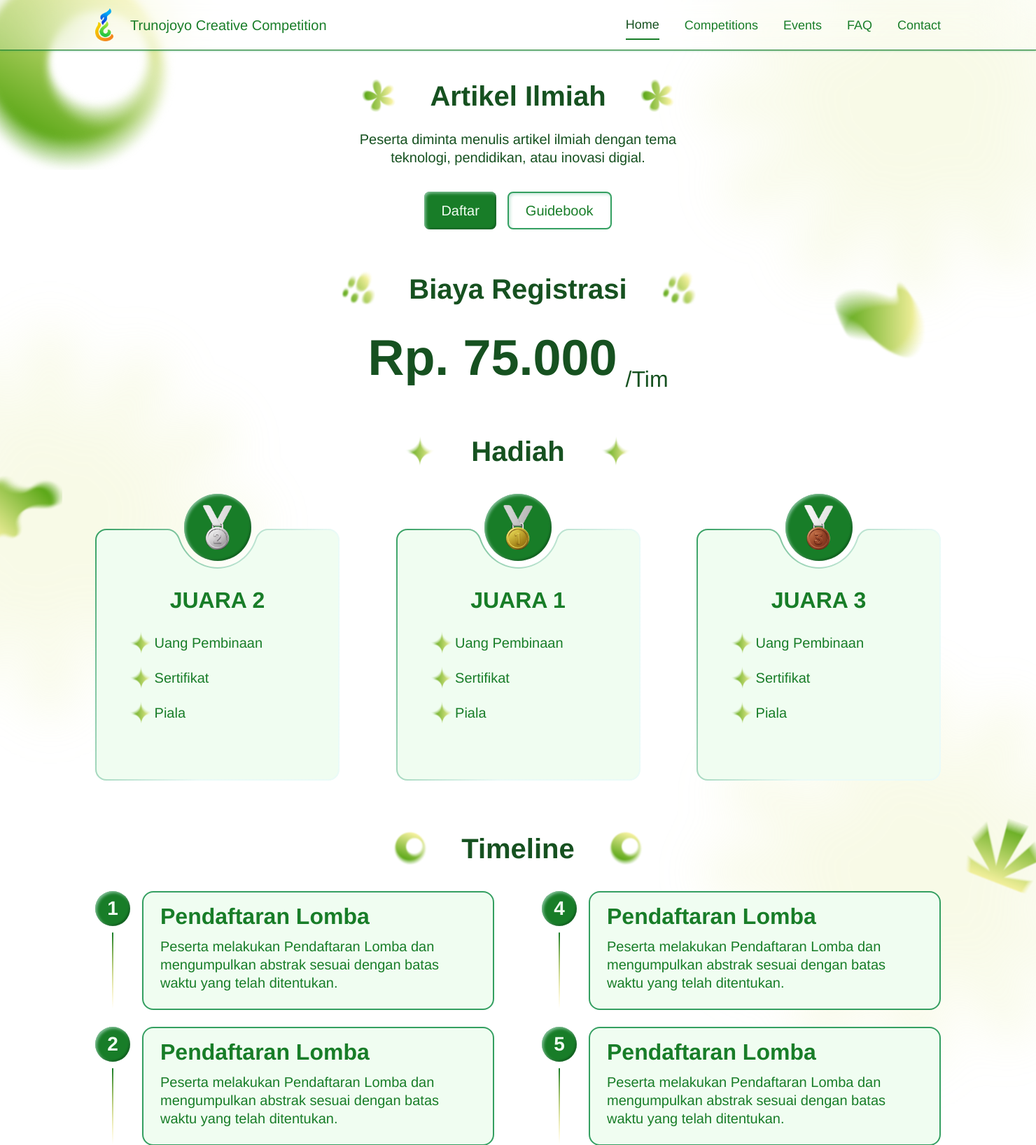
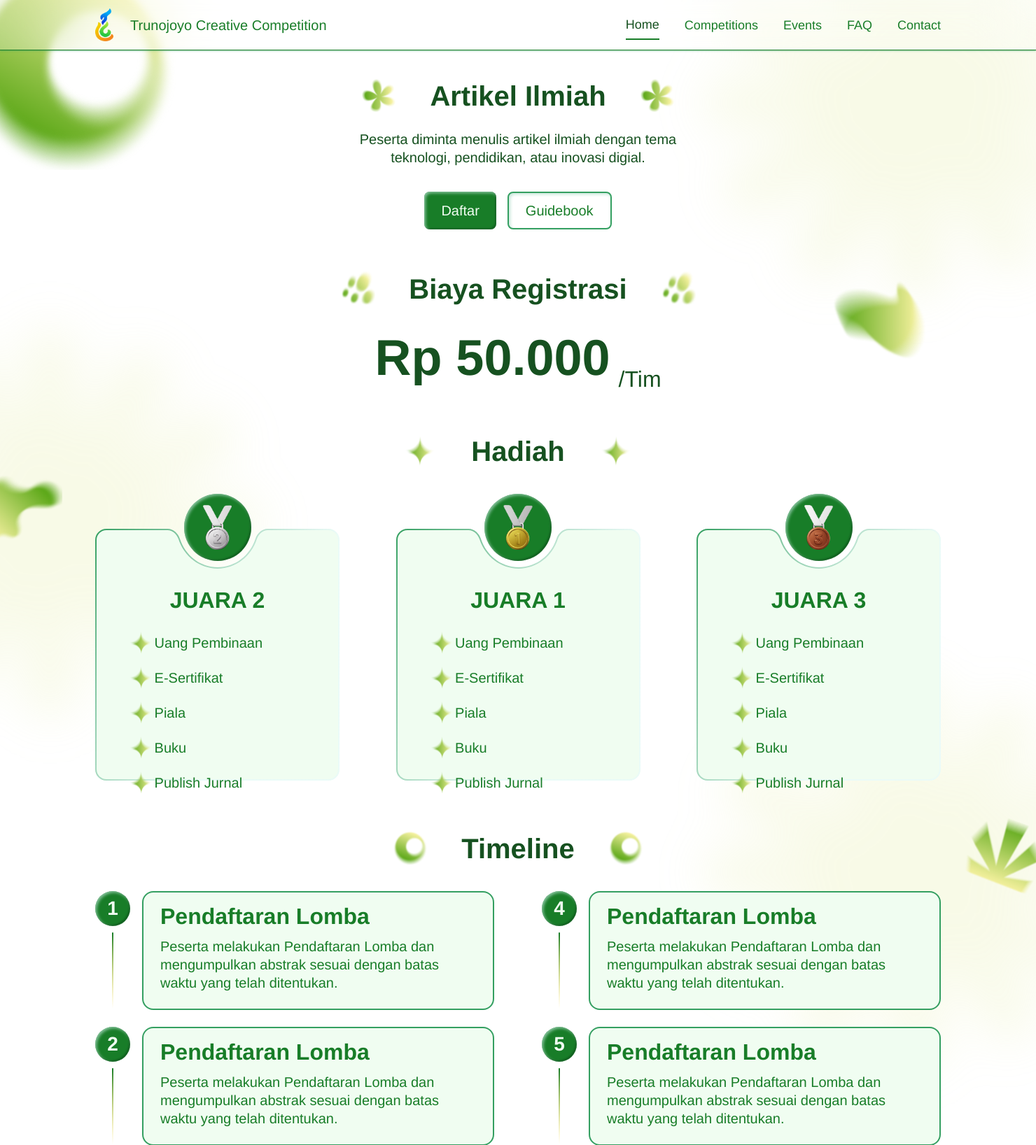
Before and after one commit to azhari-dev/redesign-tcc-2, a PHP site: page /competitions/artikel-ilmiah.php in a window 1480 px wide; the page is wider, and only the part inside the window is pictured. Shown: the top 1637 px of that part at 70% size. Run offline with PHP 8.4, Linux system fonts and the light colour scheme.

Commit message:
tambah link

```diff
--- a/competitions/artikel-ilmiah.php
+++ b/competitions/artikel-ilmiah.php
@@ -49,8 +49,8 @@
             <p class="headline-3-medium">Peserta diminta menulis artikel ilmiah dengan tema teknologi,  pendidikan, atau inovasi digial.</p>
             <div class="card-button">
               <div class="card-button">
-                <a href="#" class="label-1-medium button-2-1">Daftar</a>
-                <a href="#" class="label-1-medium button-2-2">Guidebook</a>
+                <a href="https://bit.ly/Pendaftaran_LKTI_TCC2025" class="label-1-medium button-2-1">Daftar</a>
+                <a href="https://bit.ly/Guidebook_LKTI_TCC2025" class="label-1-medium button-2-2">Guidebook</a>
               </div>
             </div>
           </div>
@@ -65,7 +65,7 @@
           </div>
         </div>
         <div class="section registrasi">
-          <p>Rp. 75.000</p>
+          <p>Rp 50.000</p>
           <p class="heading-3-medium">/Tim</p>
         </div>
         <div class="headings">
@@ -107,11 +107,19 @@
                   </div>
                   <div class="list-card">
                     <img src="../img/elemen-4.png" alt="elemen-5">
-                    <p class="headline-3-medium">Sertifikat</p>
+                    <p class="headline-3-medium">E-Sertifikat</p>
                   </div>
                   <div class="list-card">
                     <img src="../img/elemen-4.png" alt="elemen-5">
                     <p class="headline-3-medium">Piala</p>
+                  </div>
+                  <div class="list-card">
+                  <img src="../img/elemen-4.png" alt="elemen-5">
+                  <p class="headline-3-medium">Buku</p>
+                  </div>
+                  <div class="list-card">
+                    <img src="../img/elemen-4.png" alt="elemen-5">
+                    <p class="headline-3-medium">Publish Jurnal</p>
                   </div>
                 </div>
               </div>
@@ -146,11 +154,19 @@
                   </div>
                   <div class="list-card">
                     <img src="../img/elemen-4.png" alt="elemen-5">
-                    <p class="headline-3-medium">Sertifikat</p>
+                    <p class="headline-3-medium">E-Sertifikat</p>
                   </div>
                   <div class="list-card">
                     <img src="../img/elemen-4.png" alt="elemen-5">
                     <p class="headline-3-medium">Piala</p>
+                  </div>
+                  <div class="list-card">
+                  <img src="../img/elemen-4.png" alt="elemen-5">
+                  <p class="headline-3-medium">Buku</p>
+                  </div>
+                  <div class="list-card">
+                    <img src="../img/elemen-4.png" alt="elemen-5">
+                    <p class="headline-3-medium">Publish Jurnal</p>
                   </div>
                 </div>
               </div>
@@ -185,11 +201,19 @@
                   </div>
                   <div class="list-card">
                     <img src="../img/elemen-4.png" alt="elemen-5">
-                    <p class="headline-3-medium">Sertifikat</p>
+                    <p class="headline-3-medium">E-Sertifikat</p>
                   </div>
                   <div class="list-card">
                     <img src="../img/elemen-4.png" alt="elemen-5">
                     <p class="headline-3-medium">Piala</p>
+                  </div>
+                  <div class="list-card">
+                  <img src="../img/elemen-4.png" alt="elemen-5">
+                  <p class="headline-3-medium">Buku</p>
+                  </div>
+                  <div class="list-card">
+                    <img src="../img/elemen-4.png" alt="elemen-5">
+                    <p class="headline-3-medium">Publish Jurnal</p>
                   </div>
                 </div>
               </div>
```
Also changed, not shown: competitions/desain-grafis.php (+4 -4 lines), competitions/web-desain.php (+5 -5 lines).
